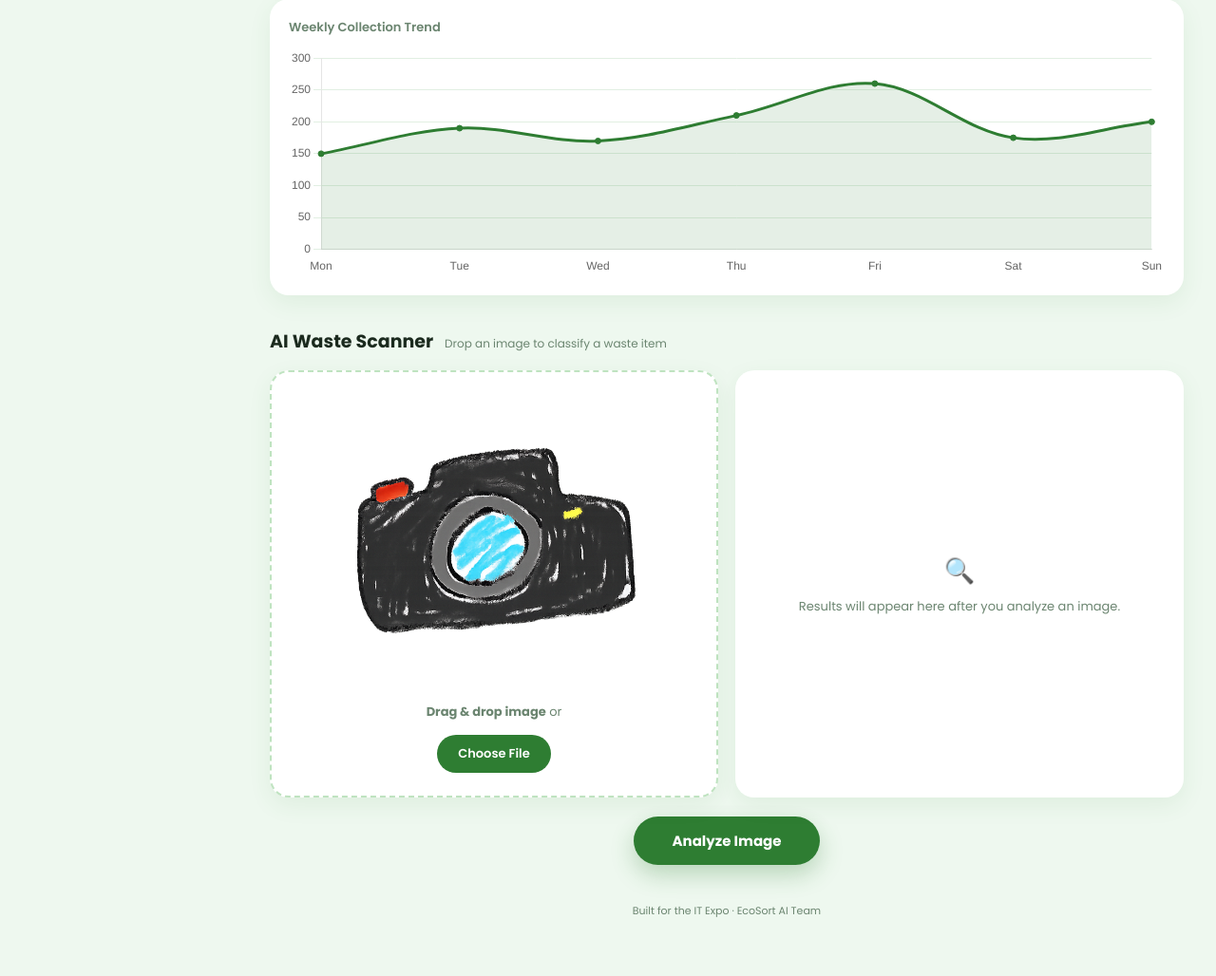
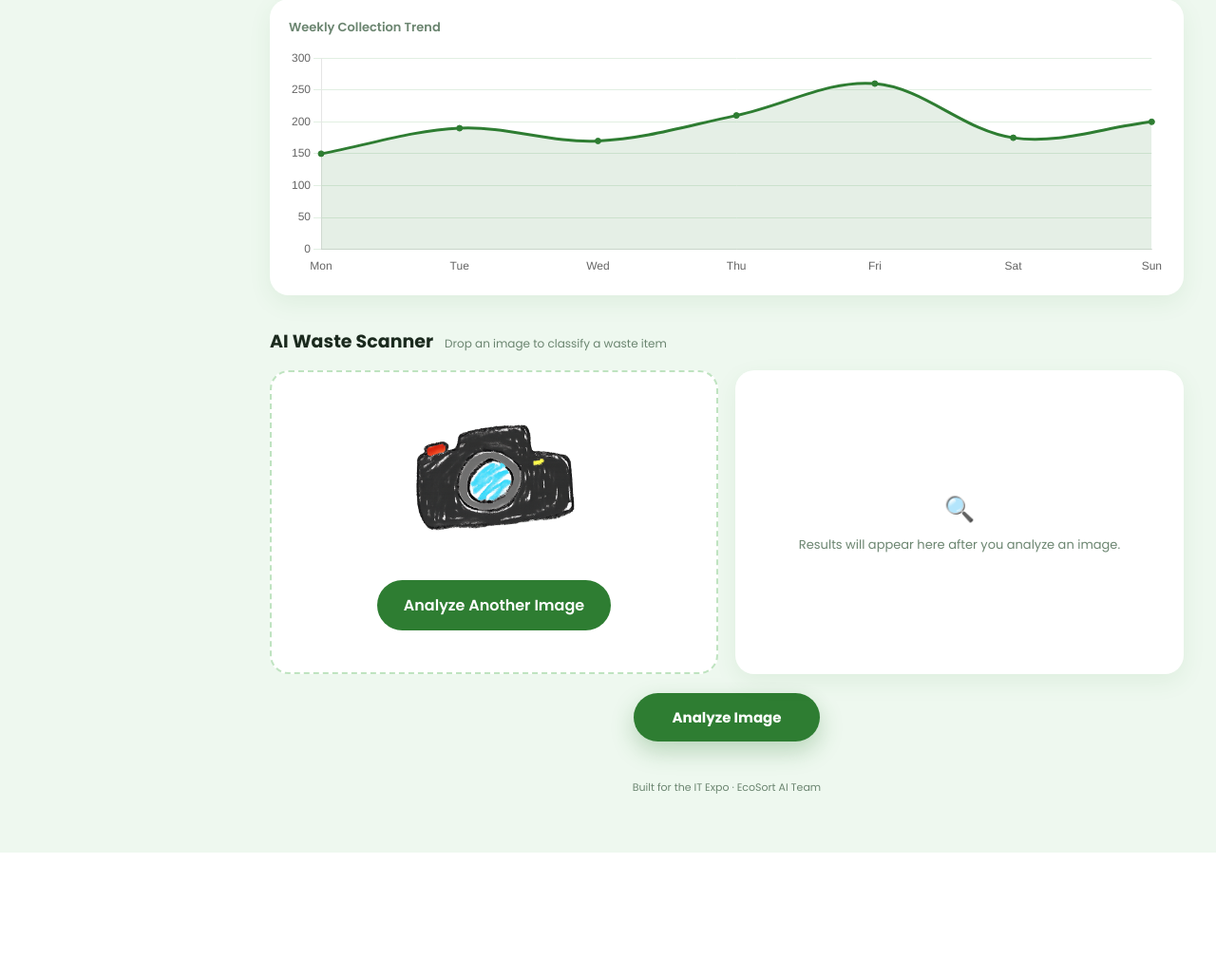
Before and after one commit to bhoomikapinto127/ecosort-ai, a Flask app: page / in a window 1280 px wide. Shown: the part 1268-2296 px from the top of the page at 95% size. After the commit the page ends 2166 px from the top, so only its background shows below. Run offline with Flask 3, Linux system fonts and the light colour scheme; parts of the project's set-up code (start-up, migrations or seed data) failed here and were passed over.

Commit message:
scanner modified

```diff
--- a/static/css/style.css
+++ b/static/css/style.css
@@ -454,19 +454,17 @@ button { font-family: inherit; cursor: pointer; border: none; }
   .scanner-card { grid-template-columns: 1fr; }
 }
 
-.upload-area {
+.upload-area{
+    position: relative;
     background: var(--card);
     border: 2px dashed #BFE3C0;
     border-radius: var(--radius);
-  min-height: 260px;
+    min-height: 320px;
     display: flex;
     flex-direction: column;
     align-items: center;
     justify-content: center;
-  text-align: center;
-  padding: 24px;
-  box-shadow: var(--shadow);
-  transition: border-color 200ms ease, background 200ms ease;
+    overflow: hidden;
 }
 .upload-area.drag-over {
   border-color: var(--primary);
@@ -495,14 +493,16 @@ button { font-family: inherit; cursor: pointer; border: none; }
   transition: background 200ms ease, transform 150ms ease;
 }
 .choose-file-btn:hover { background: var(--primary-dark); transform: translateY(-2px); }
-.preview-img {
-  max-width: 100%;
-  max-height: 160px;
-  border-radius: var(--radius-sm);
-  margin-top: 12px;
-  object-fit: cover;
+#preview-img {
+    width: 180px;
+    height: 180px;
+    object-fit: contain;
+    margin: 20px auto;
 }
 
+#preview-img[hidden] {
+    display: none;
+}
 .scanner-result {
   background: var(--card);
   border-radius: var(--radius);
@@ -597,3 +597,28 @@ input:focus-visible,
     display:block;
     margin:0 auto;
 }
+.camera-image{
+    width: 170px;
+    height: 170px;
+    object-fit: contain;
+    margin-bottom: 15px;
+}
+.choose-file-btn {
+    background: #2e7d32;
+    color: white;
+    border: none;
+    padding: 14px 28px;
+    border-radius: 30px;
+    font-size: 16px;
+    font-weight: 600;
+    cursor: pointer;
+    margin-top: 20px;
+}
+
+.choose-file-btn:hover {
+    background: #1b5e20;
+}
+#choose-file-btn {
+    display: block;
+    margin: 10px auto 20px;
+}
--- a/static/js/script.js
+++ b/static/js/script.js
@@ -241,6 +241,7 @@ function initScanner() {
   const chooseBtn = document.getElementById("choose-file-btn");
   const previewImg = document.getElementById("preview-img");
   const analyzeBtn = document.getElementById("analyze-btn");
+  const newImageBtn = document.getElementById("new-image-btn");
 
   chooseBtn.addEventListener("click", () => fileInput.click());
 
@@ -264,11 +265,15 @@ function initScanner() {
     if (file) showPreview(file);
   });
 
-  function showPreview(file) {
-    const url = URL.createObjectURL(file);
-    previewImg.src = url;
-    previewImg.hidden = false;
-  }
+ function showPreview(file) {
+  const url = URL.createObjectURL(file);
+
+  previewImg.src = url;
+  previewImg.hidden = false;
+
+  // Hide the camera image after a file is selected
+  document.getElementById("camera-image").hidden = true;
+}
 
   analyzeBtn.addEventListener("click", () => {
     analyzeBtn.disabled = true;
@@ -298,4 +303,14 @@ function initScanner() {
     }, 1200);
     // --- END MOCK
   });
+  newImageBtn.addEventListener("click", () => {
+  fileInput.value = "";
+  previewImg.src = "";
+  previewImg.hidden = true;
+
+  document.getElementById("result-placeholder").hidden = false;
+  document.getElementById("result-content").hidden = true;
+
+  analyzeBtn.disabled = true;
+});
 }
--- a/templates/index.html
+++ b/templates/index.html
@@ -231,14 +231,20 @@
 
         <div class="scanner-card">
           <div class="upload-area" id="upload-area">
-            <input type="file" id="file-input" accept="image/*" hidden />
-            <div class="upload-icon"><img src="{{ url_for('static', filename='images/cam2.png') }}"
-     alt="Upload Camera"
-     class="upload-icon-img"></div>
-            <p><strong>Drag &amp; drop image</strong> or</p>
-            <button class="choose-file-btn" id="choose-file-btn">Choose File</button>
-            <img id="preview-img" class="preview-img" alt="Preview" hidden />
-          </div>
+
+    <img src="{{ url_for('static', filename='images/cam2.png') }}"
+     class="camera-image"
+     id="camera-image">
+
+<img id="preview-img" hidden>
+
+<button type="button" id="choose-file-btn" class="choose-file-btn">
+    Analyze Another Image
+</button>
+
+<input type="file" id="file-input" accept="image/*" hidden>
+</div>
+
 
           <div class="scanner-result" id="scanner-result">
             <div class="result-placeholder" id="result-placeholder">
```
Also changed, not shown: ecosort.db. Lines whose indentation alone changed are shown as unchanged.
